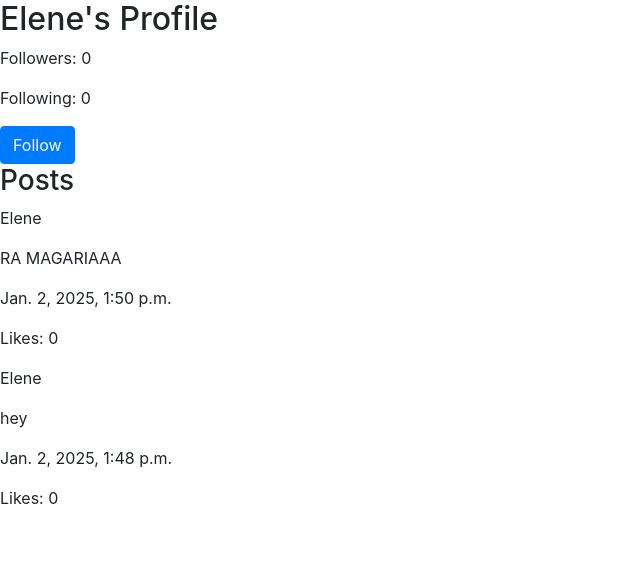
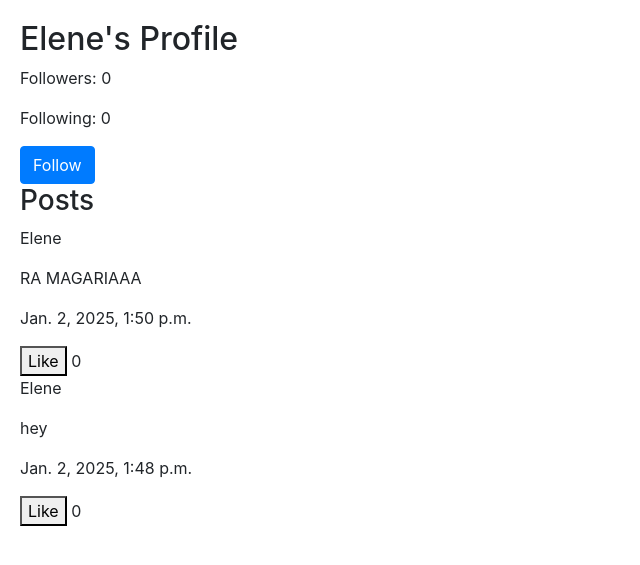
Before and after one commit to Eorime/Network-Project, a Django app: a page that uses project4/network/templates/network/layout.html in a window 1280 px wide. Shown: the part 56-621 px from the top of the page, without its empty margins (0-640 px from the left). Run offline with Django 3.2, Linux system fonts and the light colour scheme; a user stored in the database is signed in; data comes from the database, SQL or seed files in the repository; both versions use the stored data as it was after the commit; data that the repository does not hold is empty; some libraries are stand-ins or nearby versions.

Commit message:
Add like/unlike functionality

```diff
--- a/project4/network/static/network/styles.css
+++ b/project4/network/static/network/styles.css
@@ -5,6 +5,11 @@ body {
 	height: 25%;
 	width: 25%;
 	padding-left: 20px;
+}
+
+.profile-container {
+	padding-left: 20px;
+	padding-top: 20px;
 }
 
 .create-form {
--- a/project4/network/templates/network/layout.html
+++ b/project4/network/templates/network/layout.html
@@ -1,3 +1,4 @@
+<!-- layout.html -->
 {% load static %}
 
 <!DOCTYPE html>
@@ -13,10 +14,12 @@
 		<link href="{% static 'network/styles.css' %}" rel="stylesheet" />
 	</head>
 	<body>
+		{% csrf_token %}
+
 		<nav class="navbar navbar-expand-lg navbar-light bg-light">
 			<a class="navbar-brand" href="#">Network</a>
 
-			<div>
+			<div class="layout-div">
 				<ul class="navbar-nav mr-auto">
 					{% if user.is_authenticated %}
 					<li class="nav-item">
@@ -48,5 +51,32 @@
 		</nav>
 
 		<div class="body">{% block body %} {% endblock %}</div>
+
+		<script>
+			document.addEventListener("DOMContentLoaded", function () {
+				const csrfToken = document.querySelector(
+					"[name=csrfmiddlewaretoken]"
+				).value;
+
+				document.querySelectorAll(".like-btn").forEach((button) => {
+					button.onclick = function () {
+						const postId = this.dataset.postId;
+
+						fetch(`/posts/${postId}/like`, {
+							method: "POST",
+							headers: {
+								"X-CSRFToken": csrfToken,
+							},
+						})
+							.then((response) => response.json())
+							.then((data) => {
+								document.querySelector(`#likes-${postId}`).textContent =
+									data.likes;
+								this.textContent = data.liked ? "Unlike" : "Like";
+							});
+					};
+				});
+			});
+		</script>
 	</body>
 </html>
--- a/project4/network/templates/network/profile.html
+++ b/project4/network/templates/network/profile.html
@@ -1,6 +1,5 @@
-{% extends "network/layout.html" %}
-
-{% block body %}
+<!-- profile.html -->
+{% extends "network/layout.html" %} {% block body %}
 <div class="profile-container">
 	<h2>{{ profile.username }}'s Profile</h2>
 
@@ -11,8 +10,7 @@
 
 	{% if not is_self %}
 	<form action="{% url 'follow' profile.username %}" method="post">
-       {% csrf_token %}
-       {% if is_following %}
+		{% csrf_token %} {% if is_following %}
 		<button name="follow" value="0" class="btn btn-secondary">Unfollow</button>
 		{% else %}
 		<button name="follow" value="1" class="btn btn-primary">Follow</button>
@@ -27,10 +25,17 @@
 			<p class="post-user">{{ post.user.username }}</p>
 			<p class="post-body">{{ post.body }}</p>
 			<p class="post-timestamp">{{ post.timestamp }}</p>
-           <p>Likes: {{ post.likes.count }}</p>
+			{% if user.is_authenticated %}
+			<button class="like-btn" data-post-id="{{ post.id }}">
+				{% if user in post.likes.all %} Unlike {% else %} Like {% endif %}
+			</button>
+			{% endif %}
+			<span id="likes-{{ post.id }}" class="likes-count"
+				>{{ post.likes.count }}</span
+			>
 		</div>
 		{% empty %}
-       <p>No posts yet</p>
+		<p>No posts yet.</p>
 		{% endfor %}
 	</div>
 </div>
--- a/project4/network/urls.py
+++ b/project4/network/urls.py
@@ -12,4 +12,5 @@ urlpatterns = [
     path("profile/<str:username>", views.profile_view, name="profile"),
     path('follow/<str:username>', views.follow, name='follow'),
     path('following', views.following, name='following'),
+    path('posts/<int:post_id>/like', views.like_post, name='like_post'),
 ]
--- a/project4/network/views.py
+++ b/project4/network/views.py
@@ -1,6 +1,6 @@
 from django.contrib.auth import authenticate, login, logout
 from django.db import IntegrityError
-from django.http import HttpResponse, HttpResponseRedirect
+from django.http import HttpResponse, HttpResponseRedirect, JsonResponse
 from django.shortcuts import render, redirect
 from django.urls import reverse
 from django.contrib.auth.decorators import login_required
@@ -112,3 +112,23 @@ def following(request):
         "posts": posts,
         "following_page": True
     })
+
+
+@login_required
+def like_post(request, post_id):
+    if request.method == "POST":
+        try:
+            post = Post.objects.get(pk=post_id)
+            if request.user in post.likes.all():
+                post.likes.remove(request.user)
+                liked = False
+            else:
+                post.likes.add(request.user)
+                liked = True
+                return JsonResponse({
+                "likes": post.likes.count(),
+                "liked": liked
+            })
+        except Post.DoesNotExist:
+            return JsonResponse({"error": "Post not found"}, status=404)
+    return JsonResponse({"error": "POST request required"}, status=400)
```
Also changed, not shown: project4/network/templates/network/index.html (+16 -9 lines), project4/db.sqlite3. Lines whose indentation alone changed are shown as unchanged.
